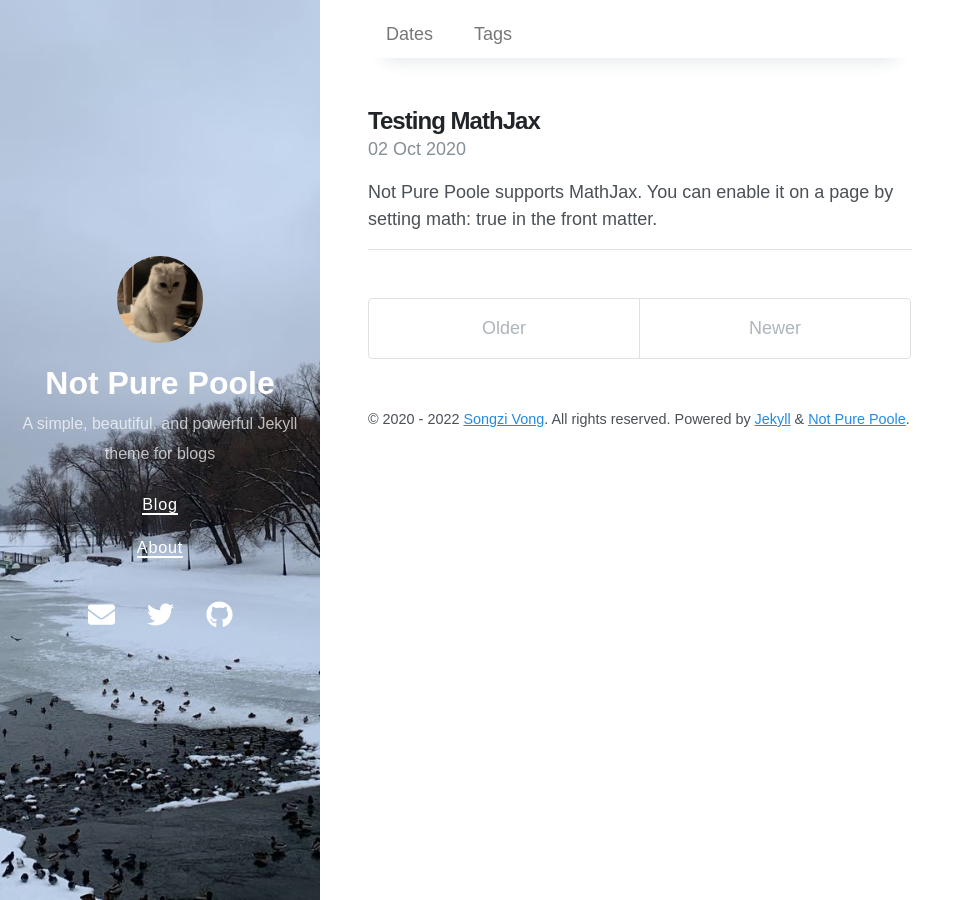
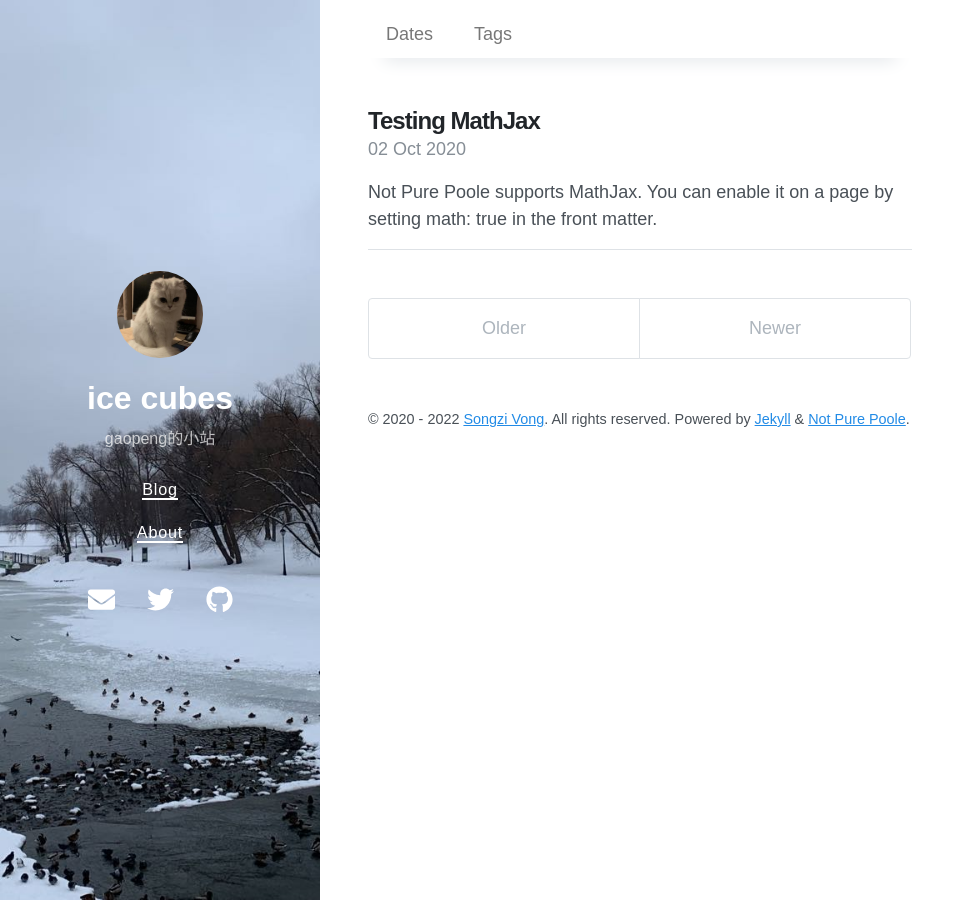
Before and after one commit to gaopengk/gaopengk.github.io, a Jekyll site: the page built from index.html, in a window 1280 px wide. Shown: the whole page, without its empty margins (0-975 px from the left). Built offline with Jekyll 4.4.1, drawn with Linux system fonts in a browser that asks for light colours; nearby versions of some CDN libraries; the list of posts is cut into pages by our own code.

Commit message:
Update _config.yml

```diff
--- a/_config.yml
+++ b/_config.yml
@@ -1,7 +1,7 @@
 # Setup
-title: Not Pure Poole
-description: A simple, beautiful, and powerful Jekyll theme for blogs
-url: https://vszhub.github.io
+title: ice cubes
+description: gaopeng的小站
+url: https://gaopengk.github.io
 avatar: /avatar.jpeg
 paginate: 5
 permalink: pretty
```
